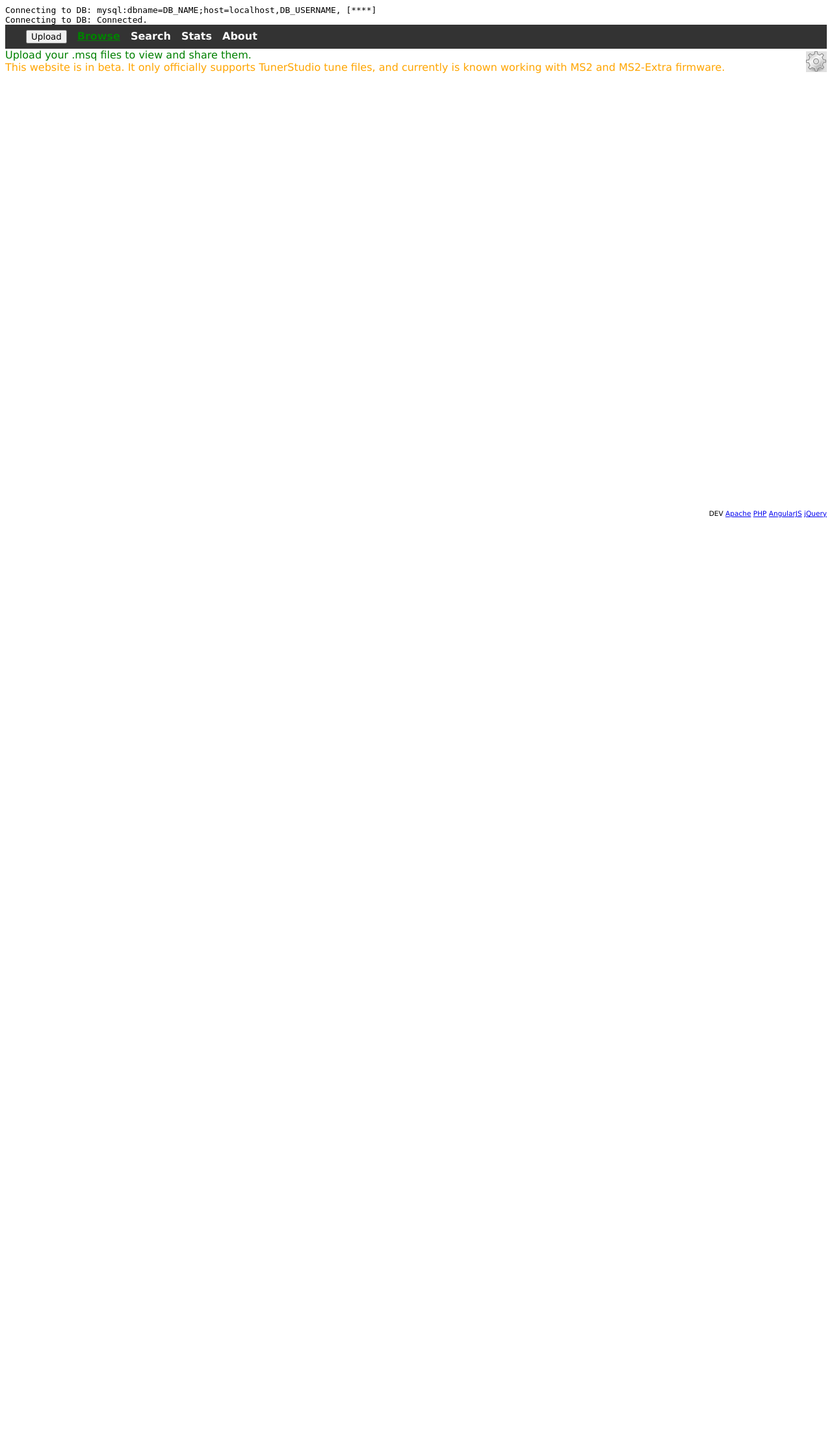
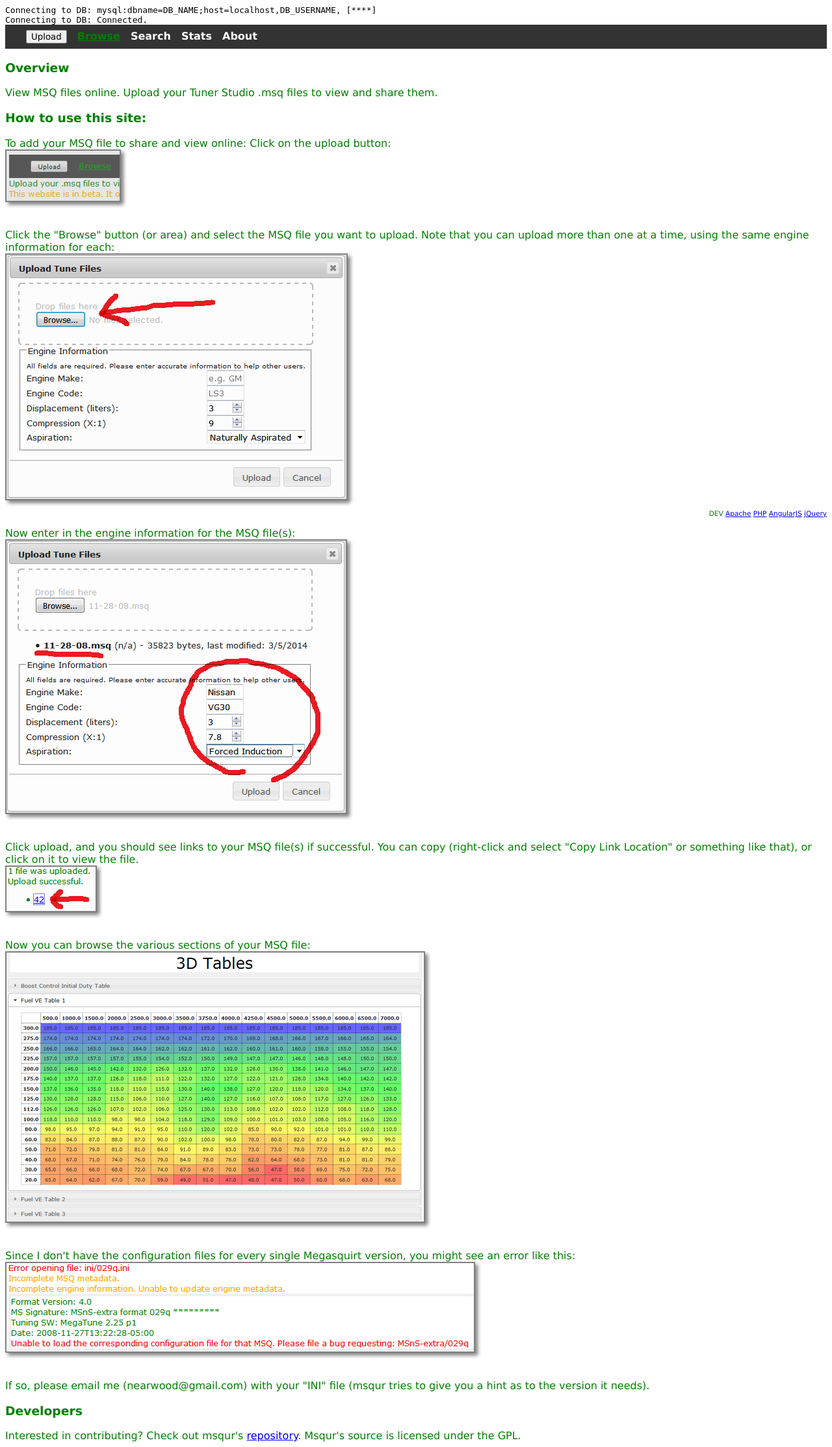
Before and after one commit to nearwood/msqur, a PHP site: page / in a window 1280 px wide. Shown: the whole page at 65% size. Before the commit the page ends 797 px from the top, so only its background shows below. Run offline with PHP 8.4, Linux system fonts and the light colour scheme; a stand-in replaces the project's code that opens the database connection; some libraries are stand-ins or nearby versions.

Commit message:
Update splash page. Fix license formatting. Update readme.

```diff
--- a/src/view/header.php
+++ b/src/view/header.php
@@ -52,11 +52,3 @@
 		</div>
 	</form>
 </div>
-<div id="settings">
-	<img id="settingsIcon" src="view/img/settings3.png"/>
-	<div id="settingsPanel" style="display:none;">
-		<label><input id="colorizeData" type="checkbox" />Colorize</label>
-		<label><input id="normalizeData" type="checkbox" title="Recalculate VE table values to a 5-250 unit scale"/>Normalize Data</label>
-		<label><input id="normalizeAxis" type="checkbox" disabled />Normalize Axis</label>
-	</div>
-</div>
--- a/src/view/msqur.css
+++ b/src/view/msqur.css
@@ -57,6 +57,10 @@ div#navigation a:active {
 }
 div#navigation a:visited {
 	color: red;
+}
+
+div#splash img.tutorial {
+	margin-bottom: 32px;
 }
 
 div.footer {
--- a/src/view/splash.php
+++ b/src/view/splash.php
@@ -1,2 +1,38 @@
-<div class="info">Upload your .msq files to view and share them.</div>
-<div class="warn">This website is in beta. It only officially supports TunerStudio tune files, and currently is known working with MS2 and MS2-Extra firmware.</div>
+<div class="info"></div>
+<div class="info" id="splash">
+<div>
+<h3>Overview</h3>
+<div>View MSQ files online. Upload your Tuner Studio .msq files to view and share them.</div>
+<h3>How to use this site:</h3>
+<div>
+To add your MSQ file to share and view online:
+Click on the upload button:
+<div><img class="tutorial" id="tutorial1" src="view/img/tutorial1.png"/></div>
+</div>
+<div>
+Click the "Browse" button (or area) and select the MSQ file you want to upload. Note that you can upload more than one at a time, using the same engine information for each:
+<div><img class="tutorial" id="tutorial2" src="view/img/tutorial2.png"/></div>
+</div>
+<div>
+Now enter in the engine information for the MSQ file(s):
+<div><img class="tutorial" id="tutorial3" src="view/img/tutorial3.png"/></div>
+</div>
+<div>
+Click upload, and you should see links to your MSQ file(s) if successful. You can copy (right-click and select "Copy Link Location" or something like that), or click on it to view the file.
+<div><img class="tutorial" id="tutorial4" src="view/img/tutorial4.png"/></div>
+</div>
+<div>
+Now you can browse the various sections of your MSQ file:
+<div><img class="tutorial" id="tutorial5" src="view/img/tutorial5.png"/></div>
+</div>
+<div>
+Since I don't have the configuration files for every single Megasquirt version, you might see an error like this:
+<div><img class="tutorial" id="tutorial6" src="view/img/tutorial6.png"/></div>
+<div>
+If so, please email me (n&#101;&#097;&#114;&#119;&#111;&#111;&#100;@gm&#097;&#105;&#108;.com) with your "INI" file (msqur tries to give you a hint as to the version it needs).
+</div>
+<h3>Developers</h3>
+<div>
+Interested in contributing? Check out msqur's <a href="https://bitbucket.org/nearwood/msqur">repository</a>. Msqur's source is licensed under the GPL.
+</div>
+</div>
```
Also changed, not shown: src/view.php (+10 -1 lines), LICENSE.md, README.md, src/view/img/tutorial1.png (added), src/view/img/tutorial2.png (added), src/view/img/tutorial3.png (added), src/view/img/tutorial4.png (added), src/view/img/tutorial5.png (added), src/view/img/tutorial6.png (added).
